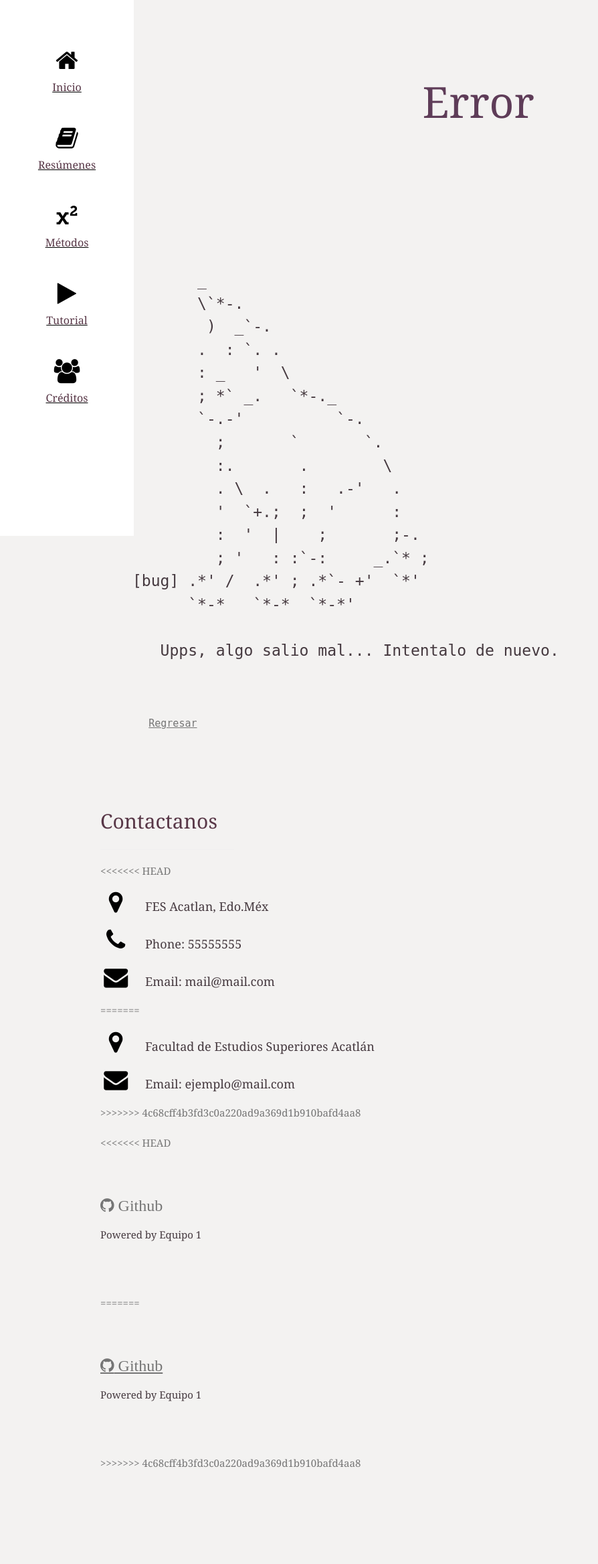
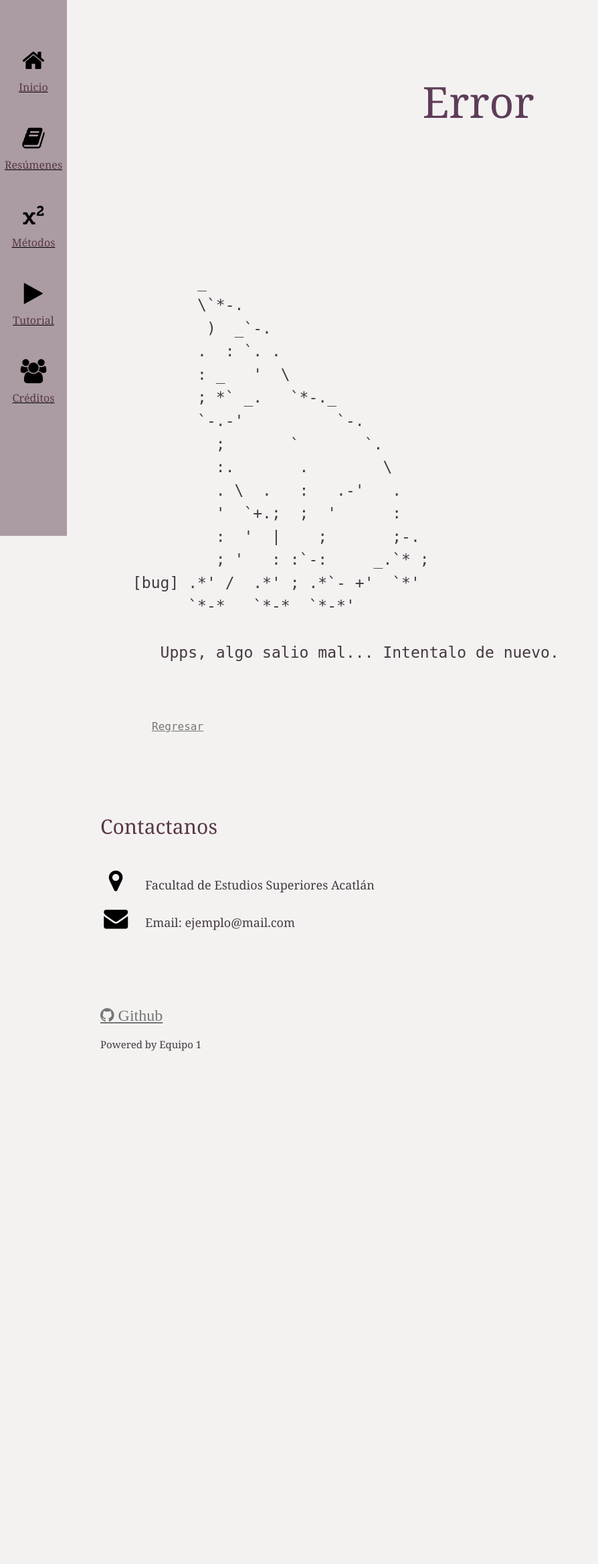
Before and after one commit to mucinoab/MII, a Django app: page /error/ in a window 1280 px wide. Shown: the whole page at 67% size, without its empty margins (0-894 px from the left). After the commit the page ends 1569 px from the top, so only its background shows below. Run offline with Django 3.2, Linux system fonts and the light colour scheme.

Commit message:
Error, duplicado de sentencias

```diff
--- a/templates/base.html
+++ b/templates/base.html
@@ -1,3 +1,4 @@
+
 <!DOCTYPE html>
 <html>
 <title>Métodos Numéricos II</title>
@@ -38,20 +39,14 @@
         font-size: large;
     }
 
-<<<<<<< HEAD
-    div{
-        color: #6d7258;
-        padding: large;
-=======
     div {
         font-family: "Georgia", serif;
         color: #583747;
         font-size: medium;
->>>>>>> 4c68cff4b3fd3c0a220ad9a369d1b910bafd4aa8
     }
 
     .w3-row-padding img {
-        margin-bottom: 12px;
+        margin-bottom: 12px
         color: #E09F74;
     }
 
@@ -85,40 +80,31 @@
         font-family: "Georgia", serif;
         border-collapse: collapse;
         border-style: double;
-
         width: fit-content;
     {#float: inside;#}
     }
 
     th {
-        border: 1px solid #dddddd;
+        border: 1px solid #583747;
         border-style: double;
         text-align: center;
         padding: 1vm;
-        background: #333;
-        color: white;
+        background: #ab9ba3;
+        color: #583747;
         font-size: 2.8vw;
     }
 
     td {
         border-style: double;
-        border: 2px solid #dddddd;
+        border: 2px solid #583747;
         font-size: 2.3vw;
         text-align: left;
         padding: 8px;
-<<<<<<< HEAD
-        color: white;
-    }
-
-    tr:nth-child(even) {
-        background-color: #ddcf90;
-=======
         color: #583747;
     }
 
     tr:nth-child(odd) {
         background-color: #EFCFB9;
->>>>>>> 4c68cff4b3fd3c0a220ad9a369d1b910bafd4aa8
     }
 
     /* Maneja la barra de scroll */
@@ -126,21 +112,14 @@
         width: .2vh;
     }
 
-    ::-webkit-scrollbar-track {
-        background: #004c3f;
+    img {
+        padding: 0;
+        display: block;
+        margin: 0 auto;
+        max-height: 100%;
+        max-width: 100%;
     }
 
-    ::-webkit-scrollbar-thumb {
-        background: #555;
-    }
-
-    ::-webkit-scrollbar-thumb:hover {
-        background: #333;
-    }
-
-<<<<<<< HEAD
-    margin-right: 350px;
-=======
     .grid-container {
         display: grid;
         padding: 5px;
@@ -154,7 +133,6 @@
         padding: 10px;
         text-align: center;
     }
->>>>>>> 4c68cff4b3fd3c0a220ad9a369d1b910bafd4aa8
 </style>
 <body>
 
@@ -205,34 +183,17 @@
     <hr style="width:200px" class="w3-opacity">
 
     <div>
-<<<<<<< HEAD
-        <p><i class="fa fa-map-marker fa-fw w3-text-black w3-xxlarge w3-margin-right"></i> FES Acatlan, Edo.Méx</p>
-        <p><i class="fa fa-phone fa-fw w3-text-black w3-xxlarge w3-margin-right"></i> Phone: 55555555</p>
-        <p><i class="fa fa-envelope fa-fw w3-text-black w3-xxlarge w3-margin-right"> </i> Email: mail@mail.com</p>
-=======
         <p><i class="fa fa-map-marker fa-fw w3-text-black w3-xxlarge w3-margin-right"></i> Facultad de Estudios
             Superiores Acatlán</p>
         <p><i class="fa fa-envelope fa-fw w3-text-black w3-xxlarge w3-margin-right"> </i> Email: ejemplo@mail.com</p>
->>>>>>> 4c68cff4b3fd3c0a220ad9a369d1b910bafd4aa8
     </div>
     <br>
 
     <!-- Footer -->
-<<<<<<< HEAD
-  <footer class="w3-content w3-padding-64 w3-text-grey w3-xlarge">
-    <i class="fa fa-github w3-hover-opacity">   Github</i>
-    <p class="w3-medium">Powered by Equipo 1</a></p>
-  <!-- End footer -->
-  </footer>
-=======
     <footer class="w3-content w3-padding-64 w3-text-grey w3-xlarge">
         <a href="https://github.com/mucinoab/MII" class="fa fa-github w3-hover-opacity"> Github</a>
         <p class="w3-medium">Powered by Equipo 1</p>
         <!-- End footer -->
     </footer>
->>>>>>> 4c68cff4b3fd3c0a220ad9a369d1b910bafd4aa8
 
-</div>
-
-</body>
 </html>
--- a/templates/fijo_input.html
+++ b/templates/fijo_input.html
@@ -14,13 +14,9 @@
 {% block content %}
     <div class="w3-padding-large" id="punto_fijo">
     <!-- Header/Home -->
-<<<<<<< HEAD
     <header class="w3-container w3-padding-32 w3-center " id="punto_fijo">
         <h1 class="w3-jumbo"><span class="w3-hide-small">Método Punto Fijo</span></h1>
     </header>
-=======
-    <h1><span class="w3-hide-small">Método Punto Fijo</span></h1>
->>>>>>> 4c68cff4b3fd3c0a220ad9a369d1b910bafd4aa8
 
     <!-- Inicio Section -->
     <div class="w3-content w3-justify w3-text-grey w3-padding-64" id="inicio">
--- a/templates/lagrange_elegir.html
+++ b/templates/lagrange_elegir.html
@@ -19,14 +19,14 @@
 {% block content %}
     <div class="w3-padding-large" id="punto_fijo">
     <!-- Header/Home -->
-    <header class="w3-container w3-padding-32 w3-center w3-black" id="punto_fijo">
+    <header class="w3-container  w3-center " id="punto_fijo">
         <h1 class="w3-jumbo"><span class="w3-hide-small">Interpolación polinómica de Lagrange</span></h1>
 
     </header>
 
     <!-- Inicio Section -->
-    <div class="w3-content w3-justify w3-text-grey w3-padding-64" id="inicio">
-    <h2 class="w3-hide-medium w3-hide-large w3-text-light-grey">Interpolación Polinómica de Lagrange</h2>
+    <div class="w3-content w3-justify w3-text-grey " id="inicio">
+    <h2 class="w3-hide-medium w3-hide-large" style="text-align: center;">Interpolación Polinómica de Lagrange</h2>
     <hr style="width:200px" class="w3-opacity">
     <h3 style="font-size: large;">¿Con cuántos datos cuentas? </h3>
     <p>Recuerda...</p>
```
Also changed, not shown: templates/fijo_calculado.html (+0 -16 lines), templates/home.html (+0 -88 lines), templates/metodos.html (+9 -12 lines), templates/resumenes.html (+1 -12 lines).
